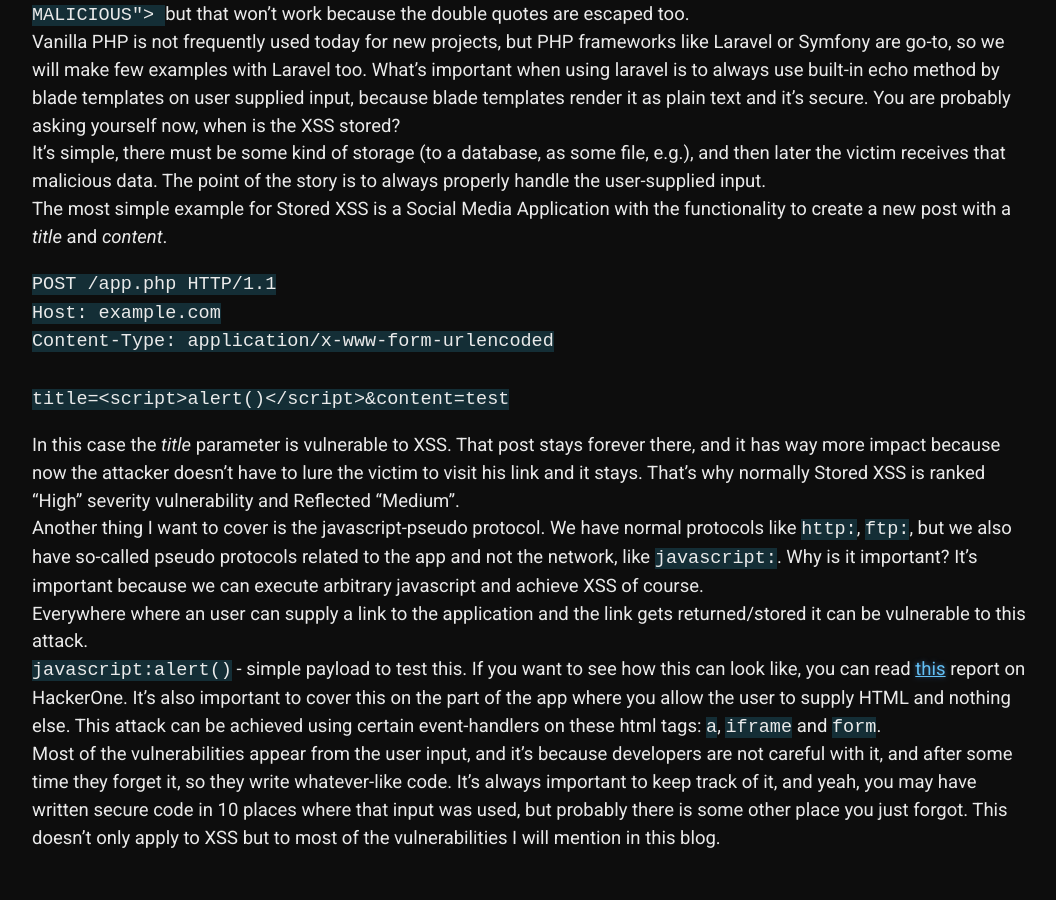
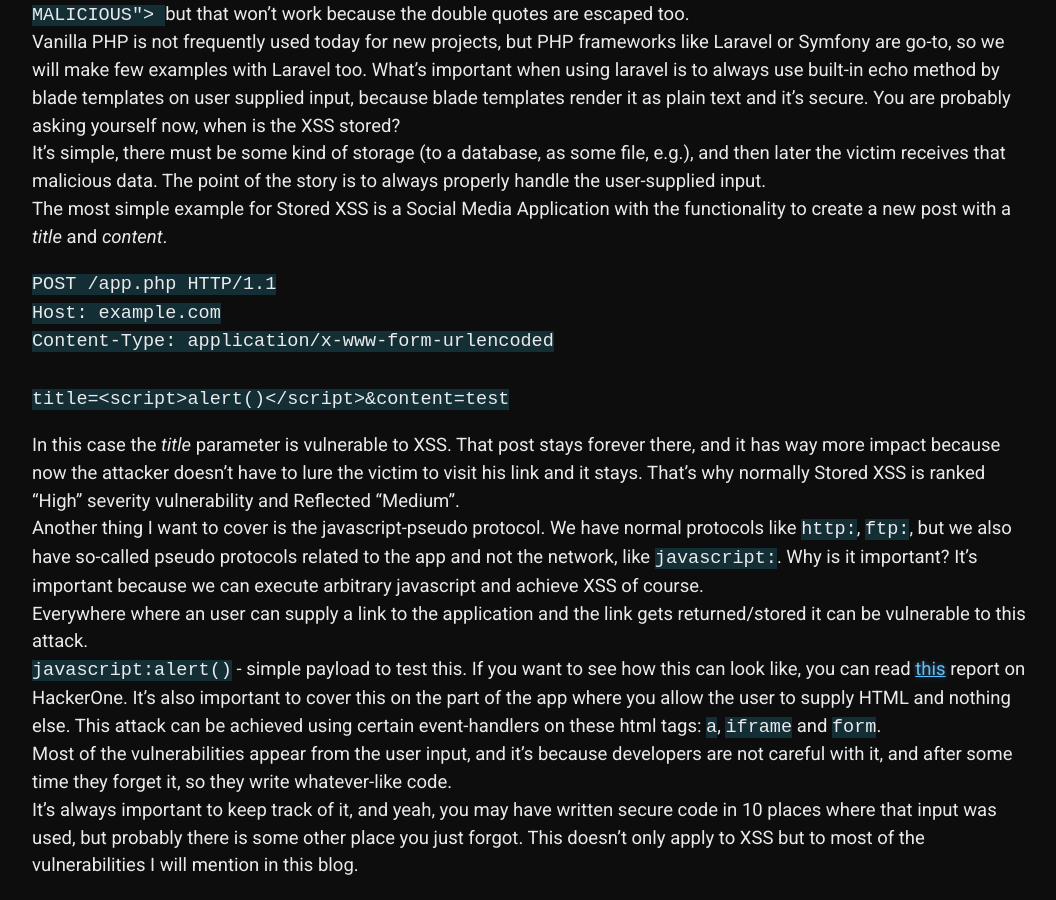
Before and after one commit to 20kilograma/blog, a Jekyll site: the page built from php-sec.md, in a window 1280 px wide and 900 px high, scrolled down 3402 px. Shown: the whole window, without its empty margins (108-1164 px from the left). Built offline with Jekyll 4.4.1, drawn with Linux system fonts in a browser that asks for light colours; some web fonts are replaced; our own code applies the rules of GitHub Pages for plain Markdown files; before the commit the page ends 4274 px from its top, so only the background shows below that.

Commit message:
Update php-sec.md

```diff
--- a/php-sec.md
+++ b/php-sec.md
@@ -89,4 +89,6 @@ In this case the <i>title</i> parameter is vulnerable to XSS. That post stays fo
 <br>
 Another thing I want to cover is the javascript-pseudo protocol. We have normal protocols like <code>http:</code>, <code>ftp:</code>, but we also have so-called pseudo protocols related to the app and not the network, like <code>javascript:</code>. Why is it important? It's important because we can execute arbitrary javascript and achieve XSS of course. <br>
 Everywhere where an user can supply a link to the application and the link gets returned/stored it can be vulnerable to this attack. <br><code>javascript:alert()</code> - simple payload to test this. If you want to see how this can look like, you can read <a href="https://hackerone.com/reports/1930763" target="_blank">this</a> report on HackerOne. It's also important to cover this on the part of the app where you allow the user to supply HTML and nothing else. This attack can be achieved using certain event-handlers on these html tags: <code>a</code>, <code>iframe</code> and <code>form</code>. <br>
-Most of the vulnerabilities appear from the user input, and it's because developers are not careful with it, and after some time they forget it, so they write whatever-like code. It's always important to keep track of it, and yeah, you may have written secure code in 10 places where that input was used, but probably there is some other place you just forgot. This doesn't only apply to XSS but to most of the vulnerabilities I will mention in this blog.
+Most of the vulnerabilities appear from the user input, and it's because developers are not careful with it, and after some time they forget it, so they write whatever-like code.
+<br>
+It's always important to keep track of it, and yeah, you may have written secure code in 10 places where that input was used, but probably there is some other place you just forgot. This doesn't only apply to XSS but to most of the vulnerabilities I will mention in this blog.
```
